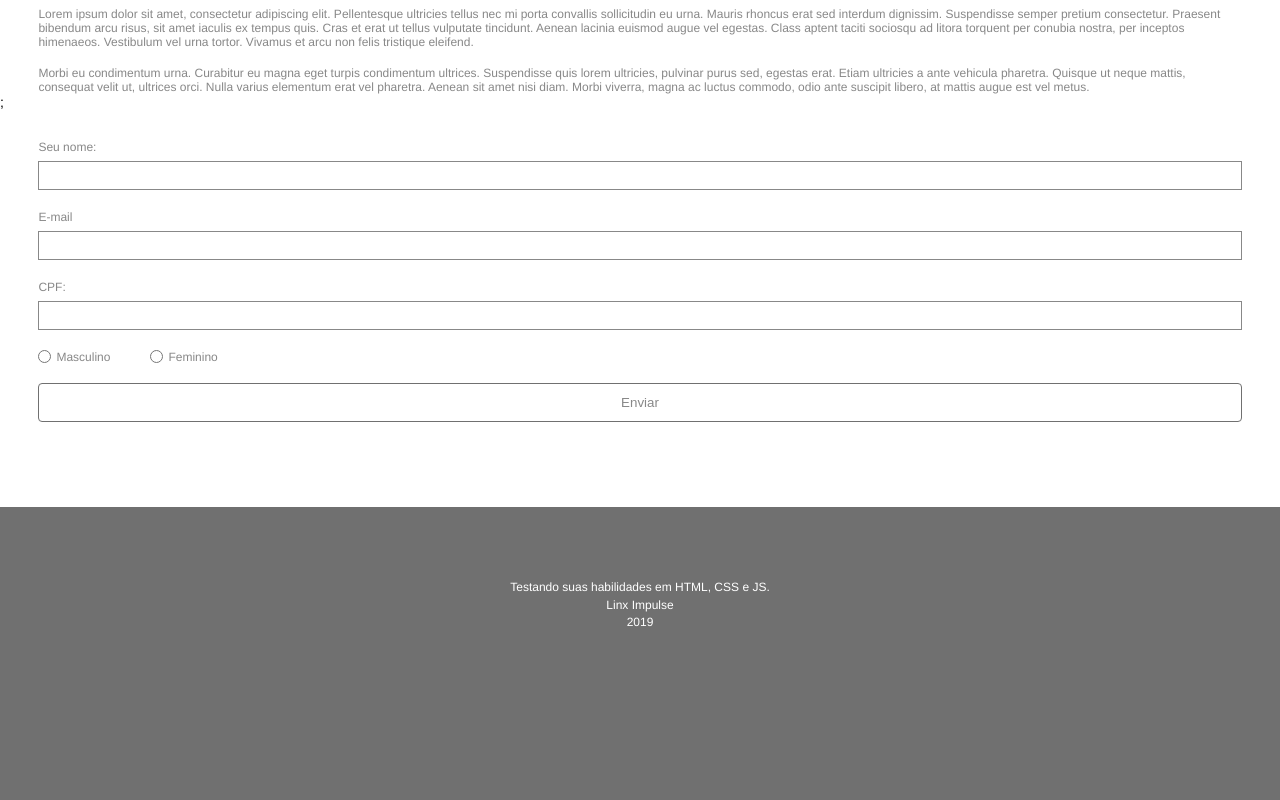
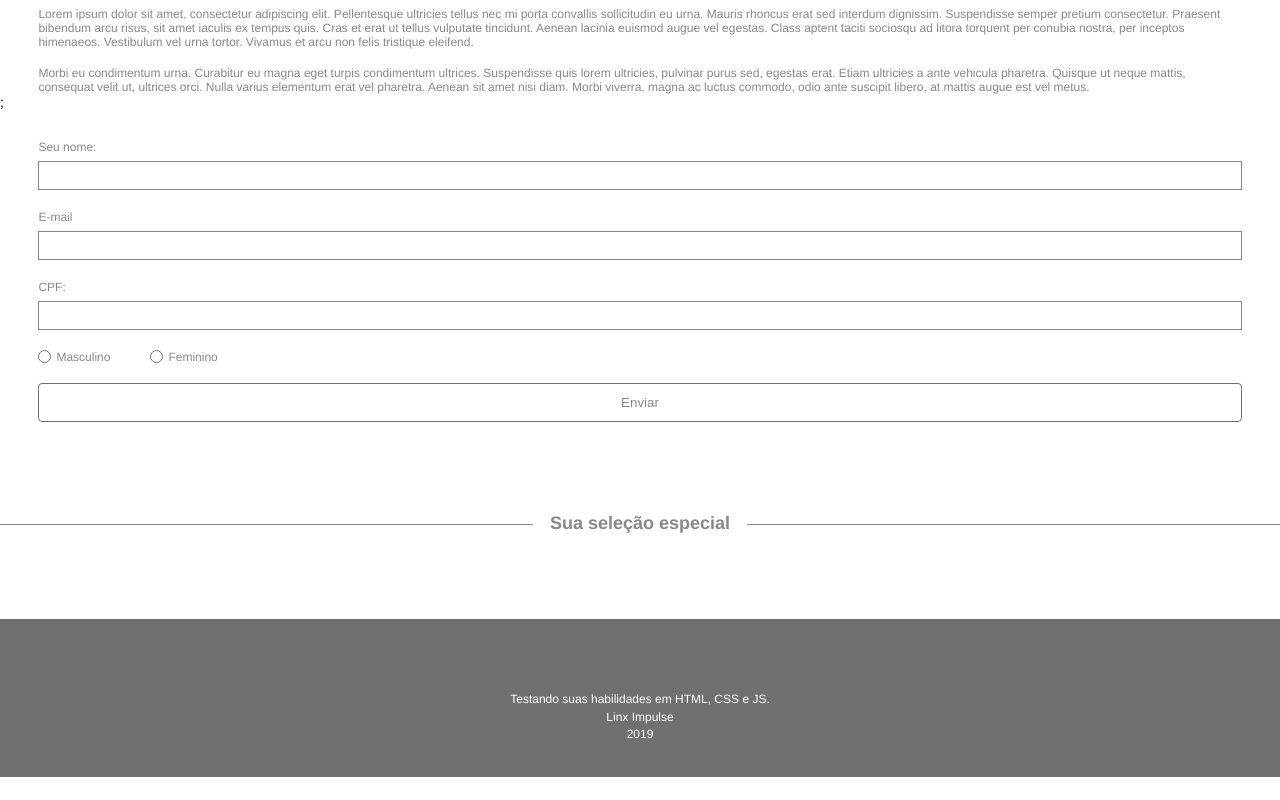
Before and after one commit to brunonasc74/linx-frontend-challenge, a React (Vite) app: page / in a window 1280 px wide. Shown: the part 460-1260 px from the top of the page. After the commit the page ends 1237 px from the top, so only its background shows below. Built offline with nearby package versions, Linux system fonts and the light colour scheme.

Commit message:
Title component created

```diff
--- a/src/components/MainSection.jsx
+++ b/src/components/MainSection.jsx
@@ -1,12 +1,14 @@
 import React from 'react';
 import Form from './Form';
 import Section from './Section';
+import Title from './Title';
 
 const MainSection = () => {
 	return (
 		<main>
 			<Section />;
 			<Form />
+			<Title text={'Sua seleção especial'} />
 		</main>
 	);
 };
--- /dev/null
+++ b/src/components/Title.jsx
@@ -0,0 +1,7 @@
+const Title = ({ text }) => {
+	return <h2 className='title'>{text}</h2>;
+};
+
+Title.defaultProps = { text: 'Title' };
+
+export default Title;
--- a/src/styles/index.css
+++ b/src/styles/index.css
@@ -12,12 +12,40 @@ body {
 
 .App {
 	display: grid;
-	grid-template-rows: 398px 1fr minmax(158px, 293px);
+	grid-template-rows: 398px 1fr 158px;
 }
 
 .container {
 	width: 94%;
 	margin: auto;
+}
+
+/* Title */
+.title {
+	margin-top: 91px;
+	overflow: hidden;
+	text-align: center;
+	color: #888;
+	font-size: 18px;
+	font-weight: bold;
+}
+.title:before,
+.title:after {
+	background-color: #888;
+	content: '';
+	display: inline-block;
+	height: 1px;
+	position: relative;
+	vertical-align: middle;
+	width: 50%;
+}
+.title:before {
+	right: 17px;
+	margin-left: -50%;
+}
+.title:after {
+	left: 17px;
+	margin-right: -50%;
 }
 
 /* Header */
```
